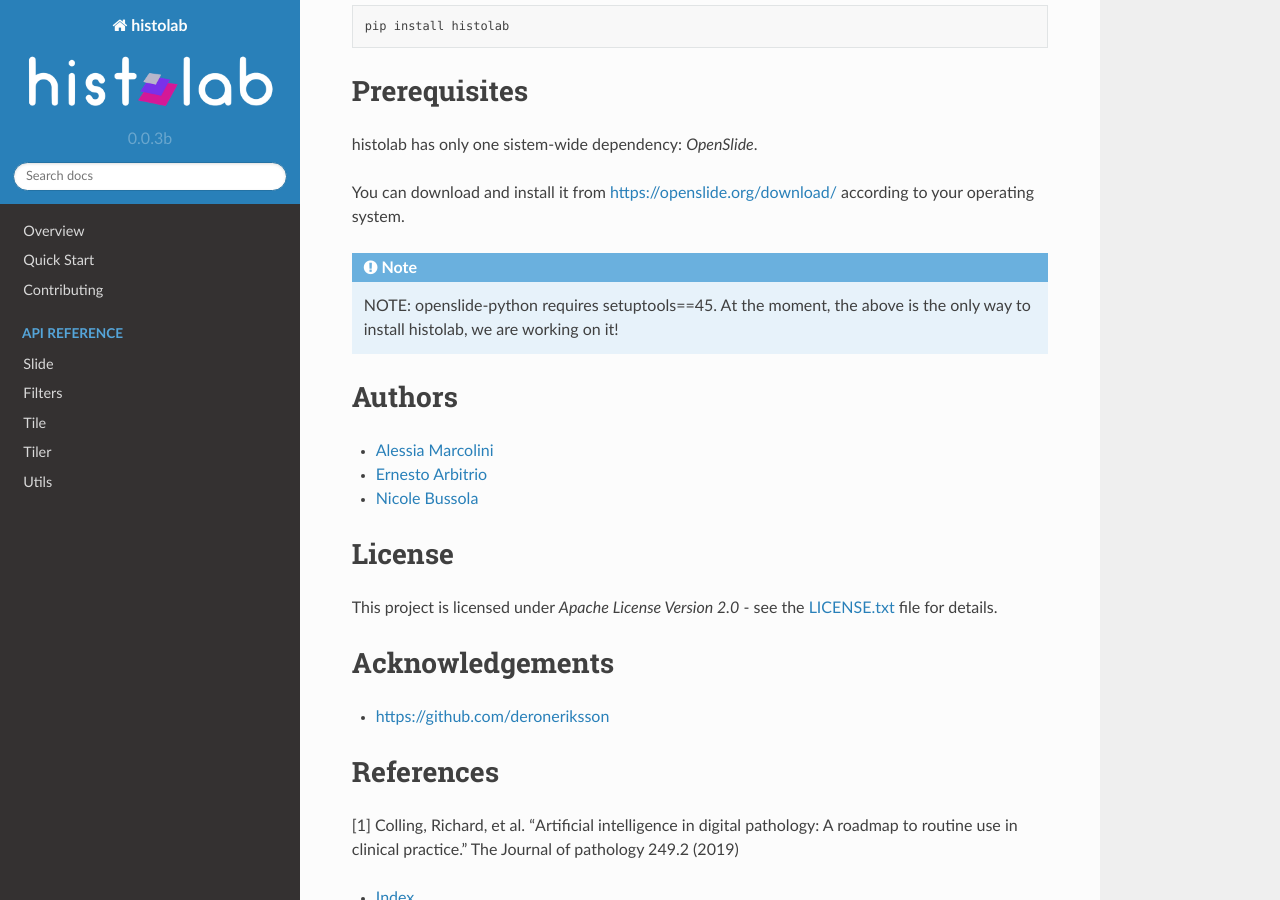
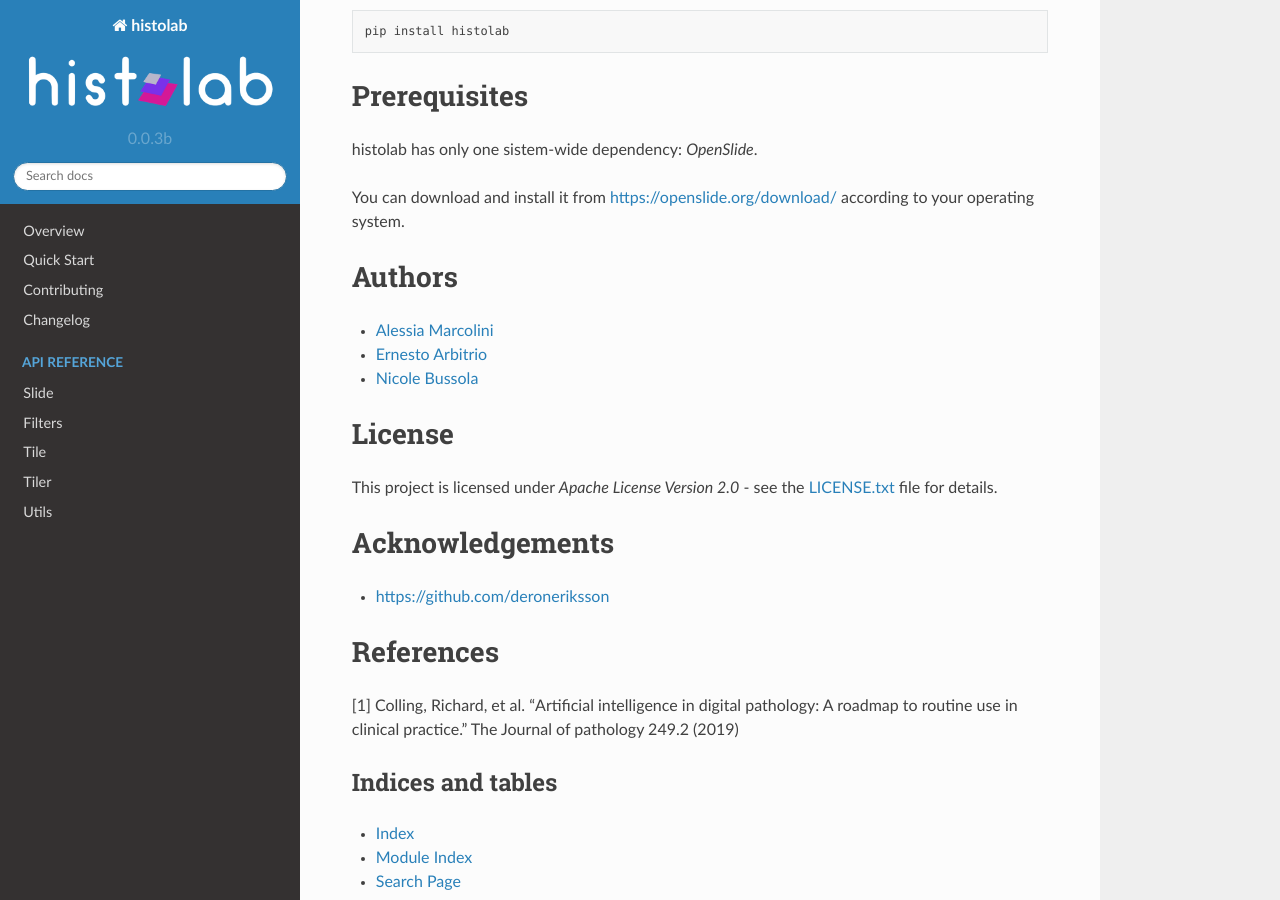
Before and after one commit to histolab/histolab, a Sphinx documentation site: the page built from docs/index.rst, in a window 1280 px wide and 900 px high, scrolled down 1459 px. Built offline with Sphinx 7.4.7 and the Read the Docs theme 2.0.0, drawn with Linux system fonts in a browser that asks for light colours; formulas are drawn with MathJax 3.

Commit message:
fix docs

```diff
--- a/docs/index.rst
+++ b/docs/index.rst
@@ -35,7 +35,7 @@ it is not possible to process a WSI all at once, or, for example, to feed a neur
 smaller regions of tissues (tiles), which in turns require a tissue detection step.
 
 Installation
---------------
+************
 
 The histolab package can be installed by using::
 
@@ -47,9 +47,6 @@ Prerequisites
 histolab has only one sistem-wide dependency: `OpenSlide`.
 
 You can download and install it from https://openslide.org/download/ according to your operating system.
-
-.. note::
-    NOTE: openslide-python requires setuptools==45. At the moment, the above is the only way to install histolab, we are working on it!
 
 Authors
 *******
@@ -77,6 +74,7 @@ References
   readme
   quickstart
   contributing
+  changelog
 
 .. toctree::
    :caption: API Reference
--- a/docs/quickstart.rst
+++ b/docs/quickstart.rst
@@ -10,11 +10,8 @@ If you haven’t already, install the ``histolab`` library:
 
 .. code-block:: bash
 
-   pip install setuptools==45
    pip install histolab
 
-.. note::
-    openslide-python requires setuptools==45. At the moment, the above is the only way to install histolab, we are working on it!
 
 First things first, let's import some data to work with, for example a breast tissue slide and a heart tissue slide:
 
--- a/docs/readme.rst
+++ b/docs/readme.rst
@@ -37,14 +37,12 @@ it is not possible to process a WSI all at once, or, for example, to feed a neur
 smaller regions of tissues (tiles), which in turns require a tissue detection step.
 
 Installation
---------------
+************
 
 The histolab package can be installed by using::
 
-   pip install setuptools==45
    pip install histolab
 
-NOTE: openslide-python requires setuptools==45. At the moment, the above is the only way to install histolab, we are working on it!
 
 Prerequisites
 *************
```
Also changed, not shown: docs/changelog.rst (added, +9 -0 lines).
